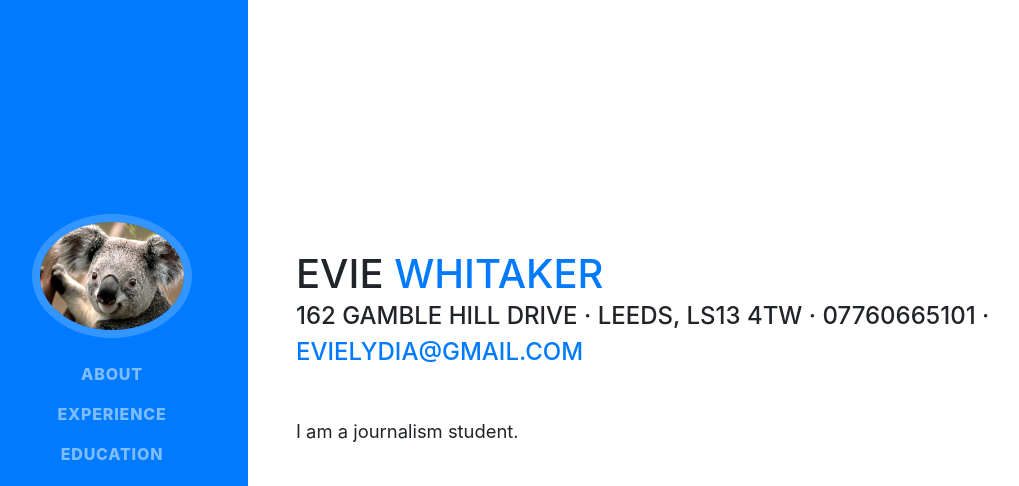
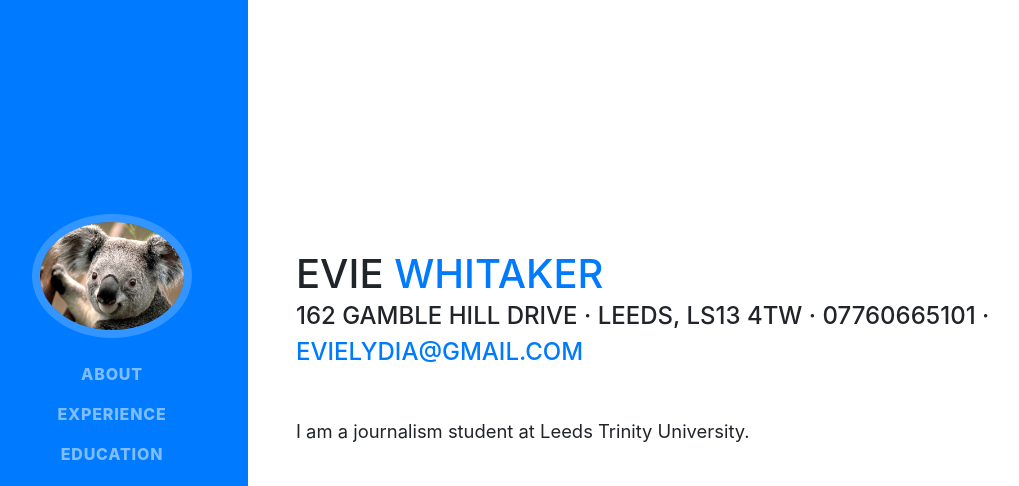
Before and after one commit to eviewhitaker/eviewhitaker.github.io, a website with bundled scripts: page index.html in a window 1280 px wide. Shown: the top 486 px of the page, without its empty margins (24-1043 px from the left). Built offline with nearby package versions, Linux system fonts and the light colour scheme; a web font is replaced by a local one.

Commit message:
commit update

```diff
--- a/index.html
+++ b/index.html
@@ -69,7 +69,7 @@
           <div class="subheading mb-5">162 Gamble Hill Drive · Leeds, LS13 4TW · 07760665101 ·
             <a href="mailto:name@email.com">evielydia@gmail.com</a>
           </div>
-          <p class="lead mb-5">I am a journalism student.</p>
+          <p class="lead mb-5">I am a journalism student at Leeds Trinity University.</p>
           <div class="social-icons">
             <a href="#">
               <i class="fab fa-linkedin-in"></i>
```
